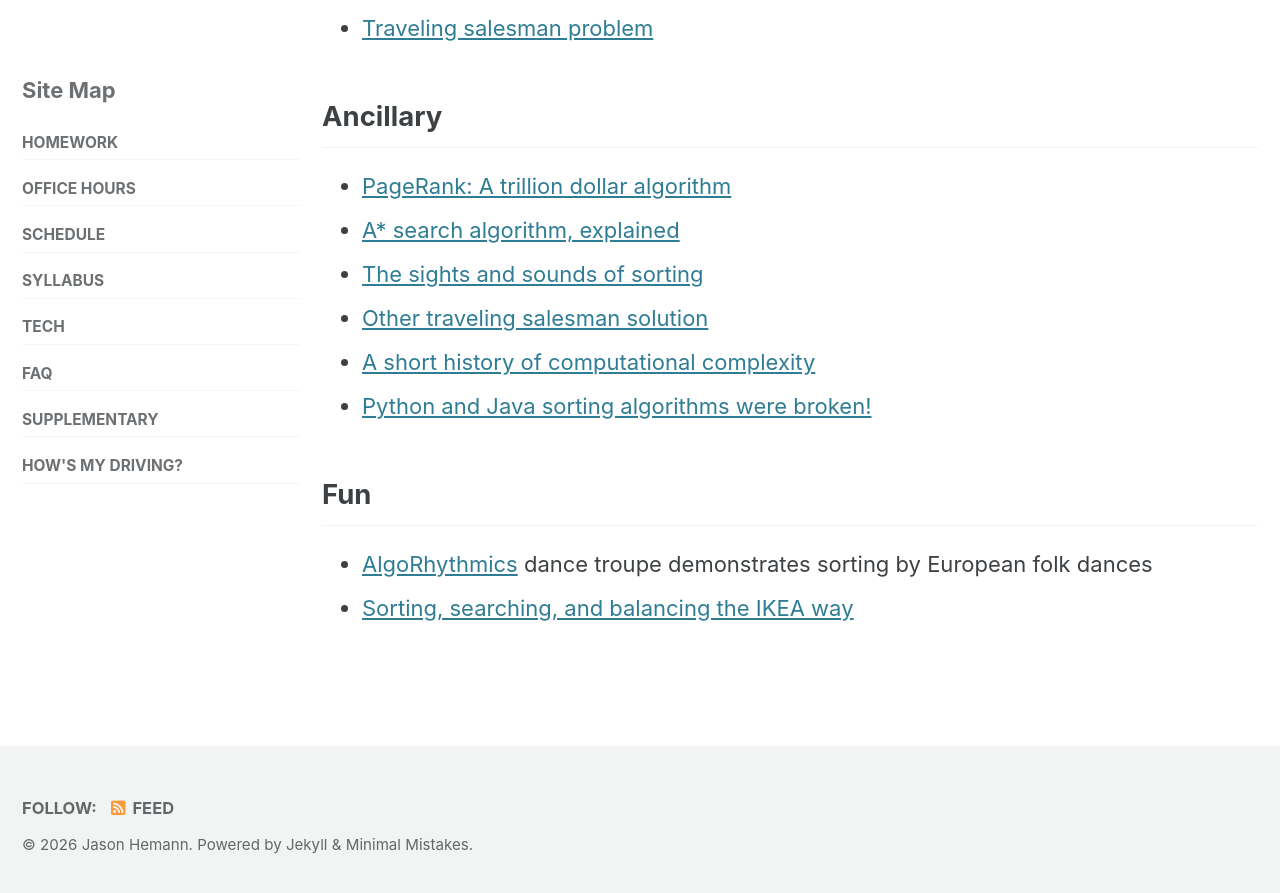
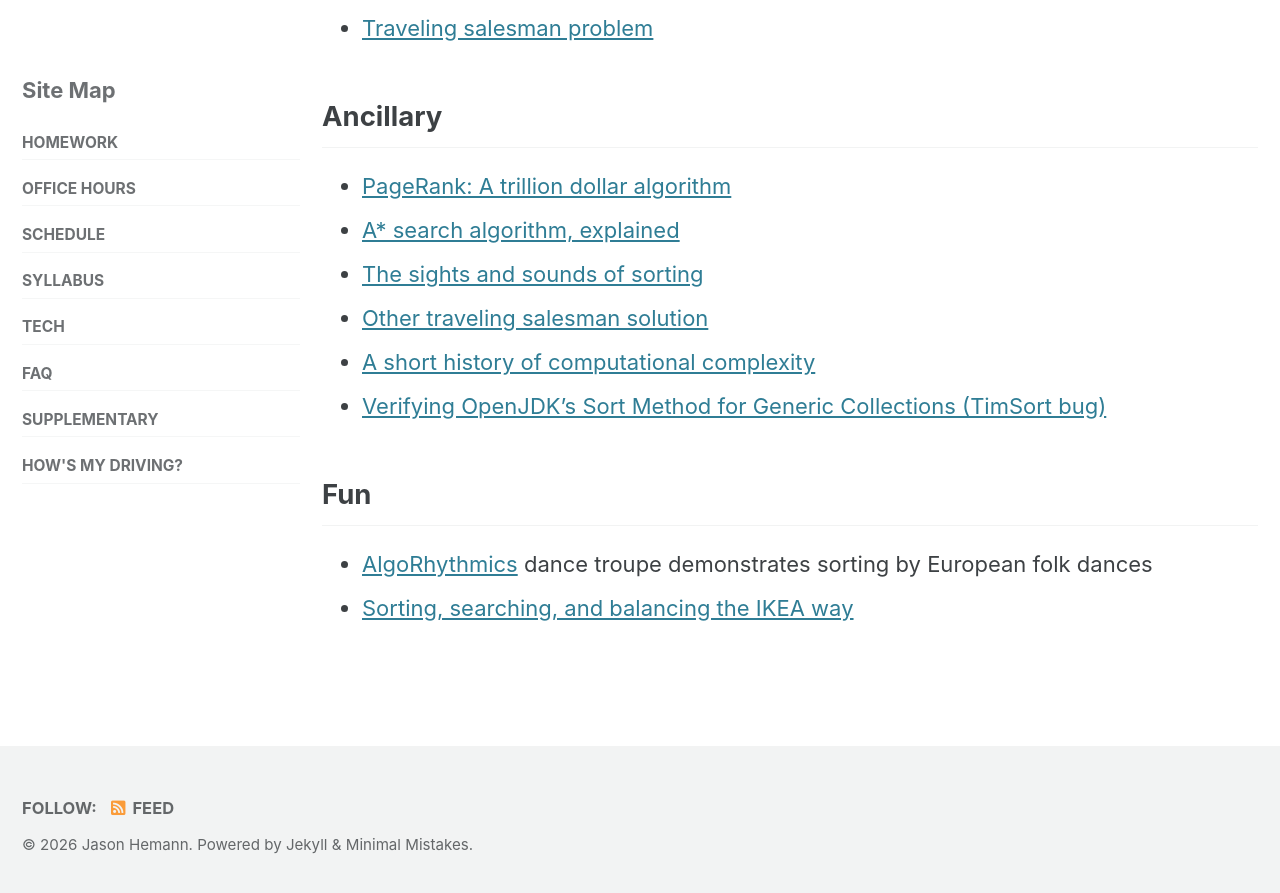
Before and after one commit to jasonhemann/24SP-CS2126, a Jekyll site: the page built from supplementary.md, in a window 1280 px wide and 900 px high, scrolled down 1824 px. Shown: the top 893 px of the window. Built offline with Jekyll 4.4.1, drawn with Linux system fonts in a browser that asks for light colours; cached includes are drawn as plain includes.

Commit message:
Update dead sorting reference

```diff
--- a/supplementary.md
+++ b/supplementary.md
@@ -69,7 +69,7 @@ javac Main.java; java Main
 - [The sights and sounds of sorting](https://www.youtube.com/watch?v=xoR-1KwQh2k)
 - [Other traveling salesman solution](https://xkcd.com/399/)
 - [A short history of computational complexity](https://web.archive.org/web/20200913201653id_/http://people.cs.uchicago.edu/~fortnow/papers/history.pdf)
-- [Python and Java sorting algorithms were broken!](http://www.envisage-project.eu/proving-android-java-and-python-sorting-algorithm-is-broken-and-how-to-fix-it/)
+- [Verifying OpenJDK's Sort Method for Generic Collections (TimSort bug)](https://link.springer.com/article/10.1007/s10817-017-9426-4)
 
 ## Fun
 
```
